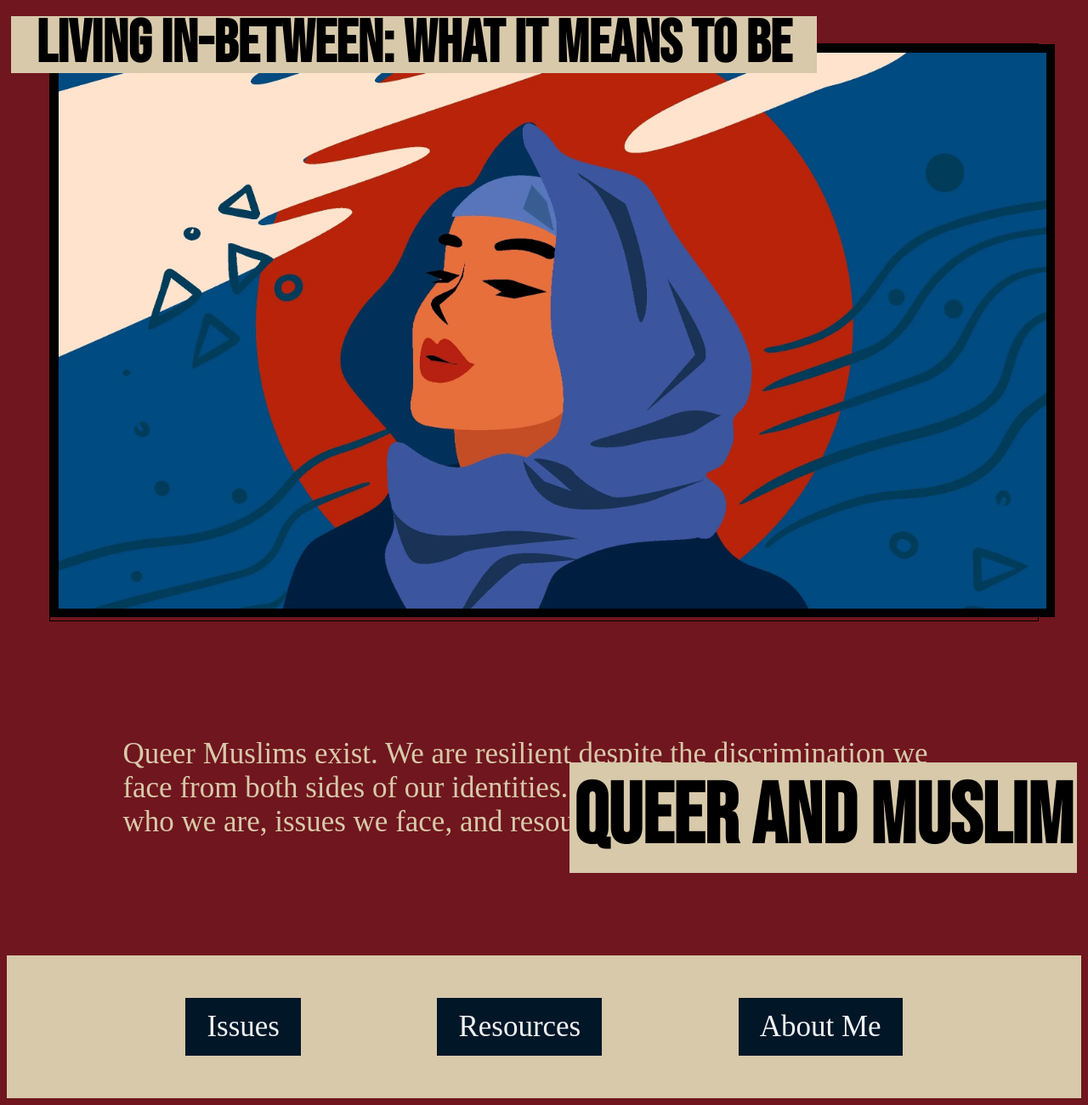
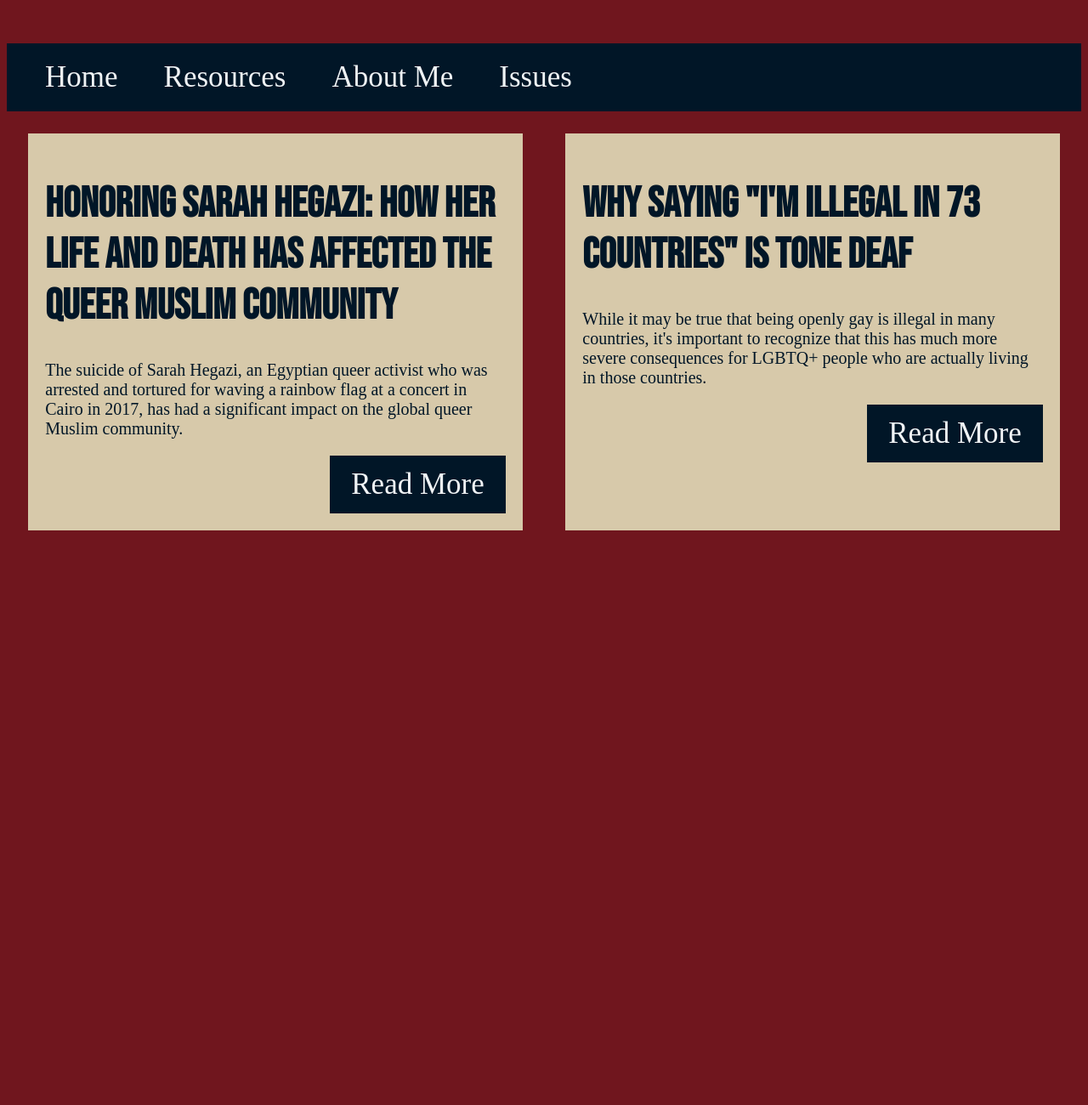
Before and after one commit to sabriaislam/queermuslims, a plain HTML site: page index.html in a window 1280 px wide. Shown: the part 109-1409 px from the top of the page at 85% size. After the commit the page ends 800 px from the top, so only its background shows below. Drawn offline with Linux system fonts and the light colour scheme; a web font is replaced by a local one.

Commit message:
night updates

```diff
--- a/index.html
+++ b/index.html
@@ -3,23 +3,34 @@
 <head>
 	<meta charset="utf-8">
 	<meta name="viewport" content="width=device-width, initial-scale=1">
-	<title>Queer Muslims</title>
+	<title>Issues</title>
 	<link rel="stylesheet" type="text/css" href="style.css">
 </head>
 <body>
 	<header>LGBTQ Muslims Unite</header>
-	<h1 class = "line1">Living In-Between: What it means to be</h1>
-	<div class = "hero-image-container">
-		<img id= "hero-image" src ="queermuslim.jpeg">
-	</div>
-	<h1 class = "bottomtitle">Queer and Muslim</h1>
-	<div class = "intro">
-		Queer Muslims exist. We are resilient despite the discrimination we face from both sides of our identities. Click below to learn more about who we are, issues we face, and resources we offer.
-	</div>
-	<div class="directory">
-		<a href="issues.html">Issues</a>
+	<div class = "navbar">
+		<a href="index.html">Home</a>
 		<a href="resources.html">Resources</a>
 		<a href="about.html">About Me</a>
+		<a href="issues.html">Issues</a>
+	</div>
+	<div class="article-container">
+  		<div class="article">
+  			<h1 class = "article-color">Honoring Sarah Hegazi: How her life and death has affected the Queer Muslim community</h1>
+  			<p class = "article-color">The suicide of Sarah Hegazi, an Egyptian queer activist who was arrested and tortured for waving a rainbow flag at a concert in Cairo in 2017, has had a significant impact on the global queer Muslim community.</p>
+  			<div class ="read-more">
+  				<a href=" ">Read More</a>
+  			</div>
+  		</div>
+  		<div class="article">
+  			<h1 class = "article-color">
+  				Why saying "I'm illegal in 73 countries" is tone deaf
+  			</h1>
+  			<p class = "article-color">While it may be true that being openly gay is illegal in many countries, it's important to recognize that this has much more severe consequences for LGBTQ+ people who are actually living in those countries.</p>
+  			<div class ="read-more">
+  				<a href=" ">Read More</a>
+  			</div>
+  		</div>
 	</div>
 </body>
 </html>
```
Also changed, not shown: about-me-img.jpeg (deleted), book1.jpeg (deleted), book2.jpg (deleted), book3.jpg (deleted), queermuslim.jpeg (deleted).
